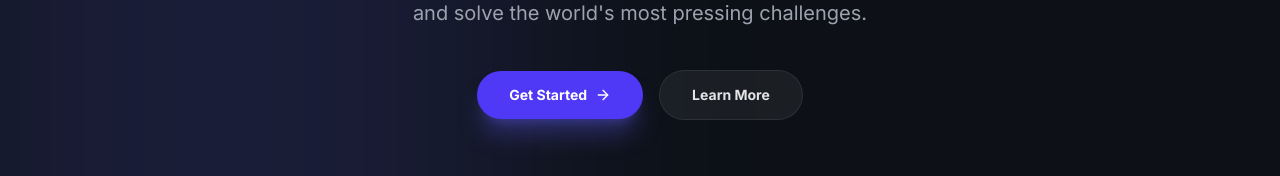
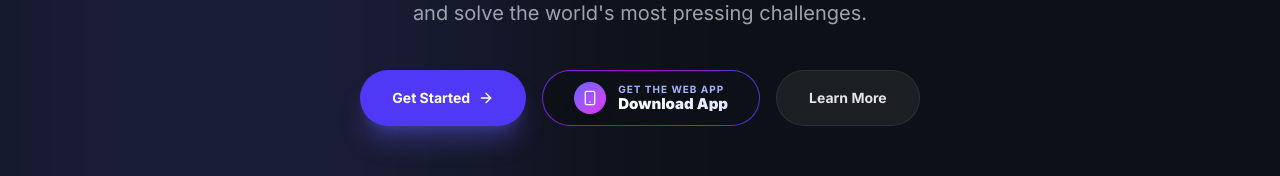
Before and after one commit to PerSis2863/UniVerse, a Next.js app in the folder apps/web/: page / in a window 1280 px wide. Shown: the part 428-604 px from the top of the page. Built offline with nearby package versions, Linux system fonts and the light colour scheme; no server answers.

Commit message:
fix: auth guard, demo logins, download app UI, and notification prompt stuck issue

```diff
--- a/apps/web/next.config.ts
+++ b/apps/web/next.config.ts
@@ -65,6 +65,16 @@ const nextConfig: NextConfig = {
   env: {
     NEXT_PUBLIC_API_URL: process.env.NEXT_PUBLIC_API_URL ?? 'http://localhost:4000/api',
   },
+  async rewrites() {
+    const apiUrl = process.env.NEXT_PUBLIC_API_URL ?? 'http://localhost:4000/api';
+    const baseUrl = apiUrl.replace(/\/api$/, '');
+    return [
+      {
+        source: '/uploads/:path*',
+        destination: `${baseUrl}/uploads/:path*`,
+      },
+    ];
+  },
 };
 
 export default withPWA(nextConfig);
--- a/apps/web/package.json
+++ b/apps/web/package.json
@@ -27,16 +27,17 @@
     "next": "16.3.5",
     "next-auth": "^4.24.15",
     "next-themes": "^0.3.0",
+    "puppeteer": "^25.11.0",
     "react": "19.2.8",
     "react-dom": "19.2.8",
     "recharts": "^3.10.1",
+    "socket.io-client": "^4.7.2",
     "sonner": "^2.0.8",
     "stripe": "^15.12.0",
     "swr": "^2.5.1",
     "tailwind-merge": "^3.7.0",
     "zod": "^3.23.8",
-    "zustand": "^5.0.15",
-    "socket.io-client": "^4.7.2"
+    "zustand": "^5.0.15"
   },
   "devDependencies": {
     "@tailwindcss/postcss": "^4",
--- a/apps/web/src/app/(auth)/login/page.tsx
+++ b/apps/web/src/app/(auth)/login/page.tsx
@@ -9,9 +9,16 @@ import { useAuthStore } from '@/store/auth';
 export default function LoginPage() {
   const router = useRouter();
   const { login } = useAuthStore();
-
-
-
+  const handleDemoLogin = (token: string, role: string) => {
+    localStorage.setItem('accessToken', token);
+    login({
+      id: token.replace('mock-token-', ''),
+      name: `Demo ${role}`,
+      email: token.replace('mock-token-', ''),
+      role: role as any,
+    });
+    router.push(role === 'STUDENT' ? '/student' : role === 'TEACHER' ? '/teacher' : '/admin');
+  };
   return (
     <div className="w-full">
       {/* Header */}
@@ -24,6 +31,39 @@ export default function LoginPage() {
         <p className="text-zinc-400 text-sm transition-colors">
           Sign in to continue making an impact.
         </p>
+        <div className="mt-8 pt-8 border-t border-zinc-800">
+          <h2 className="text-sm font-semibold text-zinc-400 mb-4 text-center">Or test with demo accounts</h2>
+          <div className="grid grid-cols-1 sm:grid-cols-2 gap-3">
+            <button
+              onClick={() => handleDemoLogin('mock-token-demo@student.com', 'STUDENT')}
+              className="flex flex-col items-start p-4 rounded-xl border border-zinc-800 bg-[#09090b] hover:bg-zinc-800 hover:border-zinc-700 transition-all text-left group"
+            >
+              <div className="font-semibold text-zinc-300 text-sm group-hover:text-white transition-colors">Demo Student</div>
+              <div className="text-zinc-500 text-xs mt-1">Full access to student dashboard</div>
+            </button>
+            <button
+              onClick={() => handleDemoLogin('mock-token-demo@teacher.com', 'TEACHER')}
+              className="flex flex-col items-start p-4 rounded-xl border border-zinc-800 bg-[#09090b] hover:bg-zinc-800 hover:border-zinc-700 transition-all text-left group"
+            >
+              <div className="font-semibold text-zinc-300 text-sm group-hover:text-white transition-colors">Demo Teacher</div>
+              <div className="text-zinc-500 text-xs mt-1">Manage classes & grades</div>
+            </button>
+            <button
+              onClick={() => handleDemoLogin('mock-token-demo@admin.com', 'ADMIN')}
+              className="flex flex-col items-start p-4 rounded-xl border border-zinc-800 bg-[#09090b] hover:bg-zinc-800 hover:border-zinc-700 transition-all text-left group"
+            >
+              <div className="font-semibold text-zinc-300 text-sm group-hover:text-white transition-colors">Demo Admin</div>
+              <div className="text-zinc-500 text-xs mt-1">System configuration</div>
+            </button>
+            <button
+              onClick={() => handleDemoLogin('mock-token-it-support@universe.com', 'ADMIN')}
+              className="flex flex-col items-start p-4 rounded-xl border border-zinc-800 bg-[#09090b] hover:bg-zinc-800 hover:border-zinc-700 transition-all text-left group"
+            >
+              <div className="font-semibold text-zinc-300 text-sm group-hover:text-white transition-colors">IT Support</div>
+              <div className="text-zinc-500 text-xs mt-1">Helpdesk access</div>
+            </button>
+          </div>
+        </div>
       </div>
 
       {/* Clerk SignIn */}
--- a/apps/web/src/app/page.tsx
+++ b/apps/web/src/app/page.tsx
@@ -2,11 +2,12 @@
 
 import { motion } from 'framer-motion';
 import { UniverseLogo } from '@/components/ui/UniverseLogo';
-import { Globe2, Heart, Users, Sparkles, Sprout, ArrowRight, CheckCircle, Download } from 'lucide-react';
+import { Globe2, Heart, Users, Sparkles, Sprout, ArrowRight, CheckCircle, Download, Apple, Smartphone } from 'lucide-react';
 import Link from 'next/link';
 import { useState, useEffect } from 'react';
 import { useUser } from '@clerk/nextjs';
 import { useRouter } from 'next/navigation';
+import { toast } from 'sonner';
 
 const stats = [
   { value: '50+',  label: 'Global NGO Partners',  icon: Globe2,  color: 'text-blue-500',    lightBg: 'bg-blue-50',    darkBg: 'dark:bg-blue-500/10',    border: 'border-blue-100 dark:border-blue-500/20' },
@@ -54,12 +55,35 @@ export default function ShowcasePage() {
     return () => window.removeEventListener('beforeinstallprompt', handler);
   }, []);
 
-  const handleInstall = async () => {
-    if (!installPrompt) return;
+  const handleInstallClick = async () => {
+    if (installed) {
+      toast.success('App is already installed!');
+      return;
+    }
+
+    if (installPrompt) {
       installPrompt.prompt();
       const { outcome } = await installPrompt.userChoice;
-    if (outcome === 'accepted') setInstalled(true);
+      if (outcome === 'accepted') {
+        setInstalled(true);
+        toast.success('App installed successfully!');
+      }
       setInstallPrompt(null);
+    } else {
+      // Fallback instructions for iOS Safari and browsers where prompt isn't fired
+      const isIOS = /iPad|iPhone|iPod/.test(navigator.userAgent) && !(window as any).MSStream;
+      if (isIOS) {
+        toast('📱 How to install on iOS', {
+          description: 'Tap the Share icon at the bottom of Safari, then scroll down and tap "Add to Home Screen".',
+          duration: 8000,
+        });
+      } else {
+        toast('💻 How to install', {
+          description: 'Look for the install icon (usually a computer with a down arrow) in your address bar to install the app.',
+          duration: 8000,
+        });
+      }
+    }
   };
 
   return (
@@ -139,29 +163,40 @@ export default function ShowcasePage() {
           >
             <Link
               href="/login"
-              className="inline-flex items-center gap-2 px-8 py-3.5 rounded-full bg-indigo-600 hover:bg-indigo-700 text-white font-bold text-sm transition-colors shadow-xl shadow-indigo-500/30"
+              className="inline-flex items-center justify-center h-14 px-8 rounded-full bg-indigo-600 hover:bg-indigo-700 text-white font-bold text-sm transition-colors shadow-xl shadow-indigo-500/30"
             >
-              Get Started <ArrowRight className="w-4 h-4" />
+              Get Started <ArrowRight className="w-4 h-4 ml-2" />
             </Link>
-            {installPrompt && !installed && (
+
             <button
-                onClick={handleInstall}
-                className="inline-flex items-center gap-2 px-8 py-3.5 rounded-full font-bold text-sm transition-all border"
-                style={{ background: 'rgba(99,102,241,0.15)', color: '#a5b4fc', borderColor: 'rgba(99,102,241,0.3)' }}
-                onMouseEnter={e => (e.currentTarget.style.background = 'rgba(99,102,241,0.25)')}
-                onMouseLeave={e => (e.currentTarget.style.background = 'rgba(99,102,241,0.15)')}
+              onClick={handleInstallClick}
+              className="group relative inline-flex items-center justify-center h-14 px-8 rounded-full font-bold text-sm transition-all overflow-hidden"
             >
-                <Download className="w-4 h-4" /> Install App
+              {/* Animated glowing background */}
+              <div className="absolute inset-0 bg-gradient-to-r from-violet-600 via-fuchsia-600 to-indigo-600 opacity-80 group-hover:opacity-100 transition-opacity" />
+              <div className="absolute inset-0 bg-gradient-to-r from-violet-600 via-fuchsia-600 to-indigo-600 blur-md opacity-50 group-hover:opacity-70 transition-opacity" />
+
+              {/* Inner dark container to give it a "border" glow effect, or just keep it solid colorful */}
+              <div className="absolute inset-[1px] rounded-full bg-[#0d1117] group-hover:bg-[#131720] transition-colors z-0" />
+
+              <div className="relative z-10 flex items-center">
+                <div className="w-8 h-8 rounded-full bg-gradient-to-br from-indigo-500 to-fuchsia-500 flex items-center justify-center mr-3 shadow-lg group-hover:scale-110 transition-transform">
+                  <Smartphone className="w-4 h-4 text-white" />
+                </div>
+                <div className="flex flex-col items-start leading-none text-left">
+                  <span className="text-[10px] font-bold text-indigo-300 uppercase tracking-widest mb-0.5">
+                    {installed ? 'Already Installed' : 'Get the Web App'}
+                  </span>
+                  <span className="text-[15px] font-black bg-gradient-to-r from-white to-indigo-100 bg-clip-text text-transparent">
+                    {installed ? 'Open App' : 'Download App'}
+                  </span>
+                </div>
+              </div>
             </button>
-            )}
-            {installed && (
-              <span className="inline-flex items-center gap-2 px-6 py-3.5 rounded-full text-emerald-400 text-sm font-semibold" style={{ background: 'rgba(16,185,129,0.1)', borderColor: 'rgba(16,185,129,0.2)', border: '1px solid' }}>
-                ✓ App Installed!
-              </span>
-            )}
+
             <a
               href="#about"
-              className="inline-flex items-center gap-2 px-8 py-3.5 rounded-full font-bold text-sm transition-all border"
+              className="inline-flex items-center justify-center h-14 px-8 rounded-full font-bold text-sm transition-all border"
               style={{ background: 'rgba(255,255,255,0.06)', color: '#e4e4e7', borderColor: 'rgba(255,255,255,0.08)' }}
               onMouseEnter={e => (e.currentTarget.style.background = 'rgba(255,255,255,0.10)')}
               onMouseLeave={e => (e.currentTarget.style.background = 'rgba(255,255,255,0.06)')}
--- a/apps/web/src/components/pwa/NotificationPermissionPrompt.tsx
+++ b/apps/web/src/components/pwa/NotificationPermissionPrompt.tsx
@@ -49,31 +49,38 @@ export function NotificationPermissionPrompt() {
         return;
       }
 
-      // Try to subscribe to push
-      const registration = await navigator.serviceWorker.ready;
+      localStorage.setItem('pushSubscribed', 'true');
+      setStatus('success');
+
+      // Try to subscribe to push asynchronously in the background so it doesn't block the UI
+      // If service worker isn't ready (e.g. in dev mode or blocked), this won't hang the UI.
+      (async () => {
+        try {
+          const registration = await Promise.race([
+            navigator.serviceWorker.ready,
+            new Promise((_, reject) => setTimeout(() => reject(new Error('SW timeout')), 3000))
+          ]) as ServiceWorkerRegistration;
+
           let subscription = await registration.pushManager.getSubscription();
 
           if (!subscription) {
             const vapidKey = process.env.NEXT_PUBLIC_VAPID_PUBLIC_KEY;
             if (vapidKey) {
-          try {
               subscription = await registration.pushManager.subscribe({
                 userVisibleOnly: true,
                 applicationServerKey: urlBase64ToUint8Array(vapidKey),
               });
-          } catch {
-            // Brave shields or browser blocking — still count as enabled
-          }
             }
           }
 
-      // Fire-and-forget backend registration
           if (subscription) {
             api.post('/notifications/subscribe', { subscription: subscription.toJSON() }).catch(() => {});
           }
+        } catch (e) {
+          console.warn('Push subscription failed or SW not available:', e);
+        }
+      })();
 
-      localStorage.setItem('pushSubscribed', 'true');
-      setStatus('success');
     } catch {
       setStatus('idle');
     }
```
Also changed, not shown: apps/web/src/components/dashboard/StudentBlackboardClient.tsx (+30 -5 lines), apps/web/public/sw.js, 2 other files (tests, documents, lock files or other folders). Lines whose indentation alone changed are shown as unchanged.
